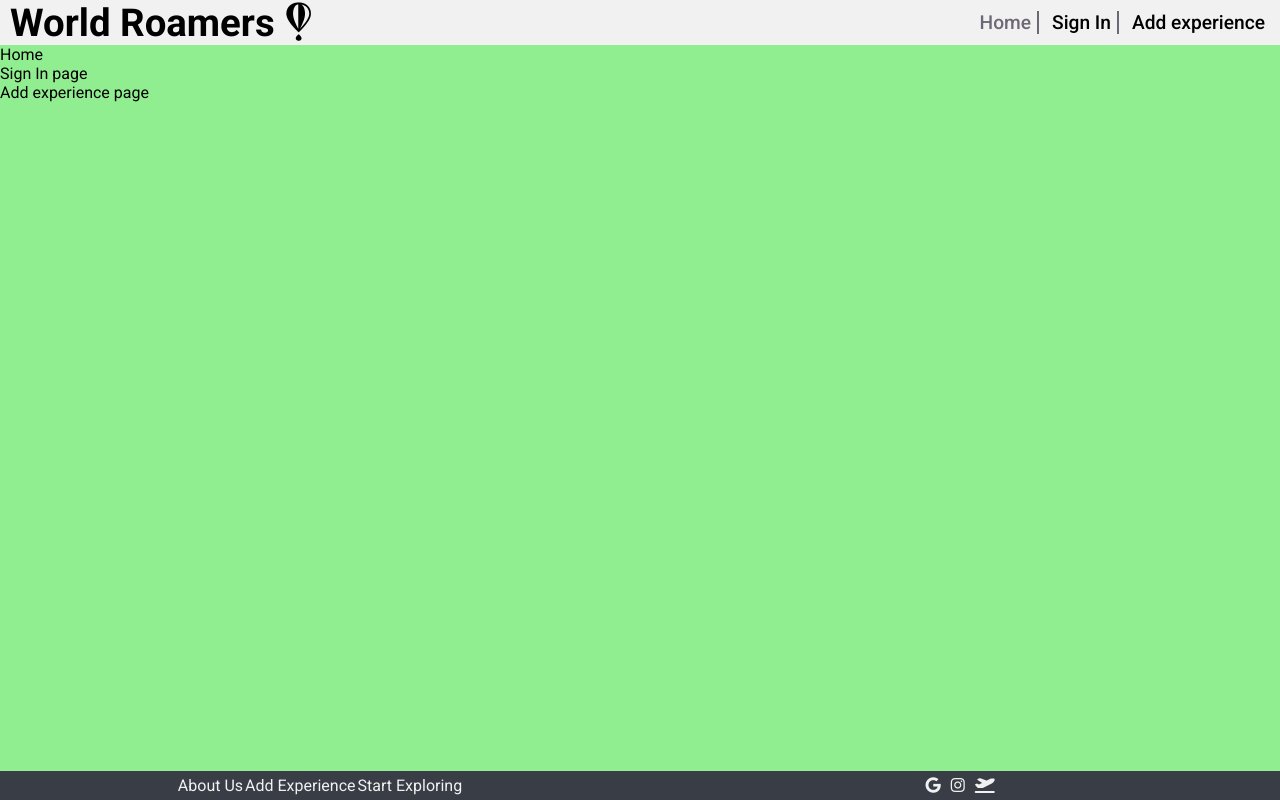
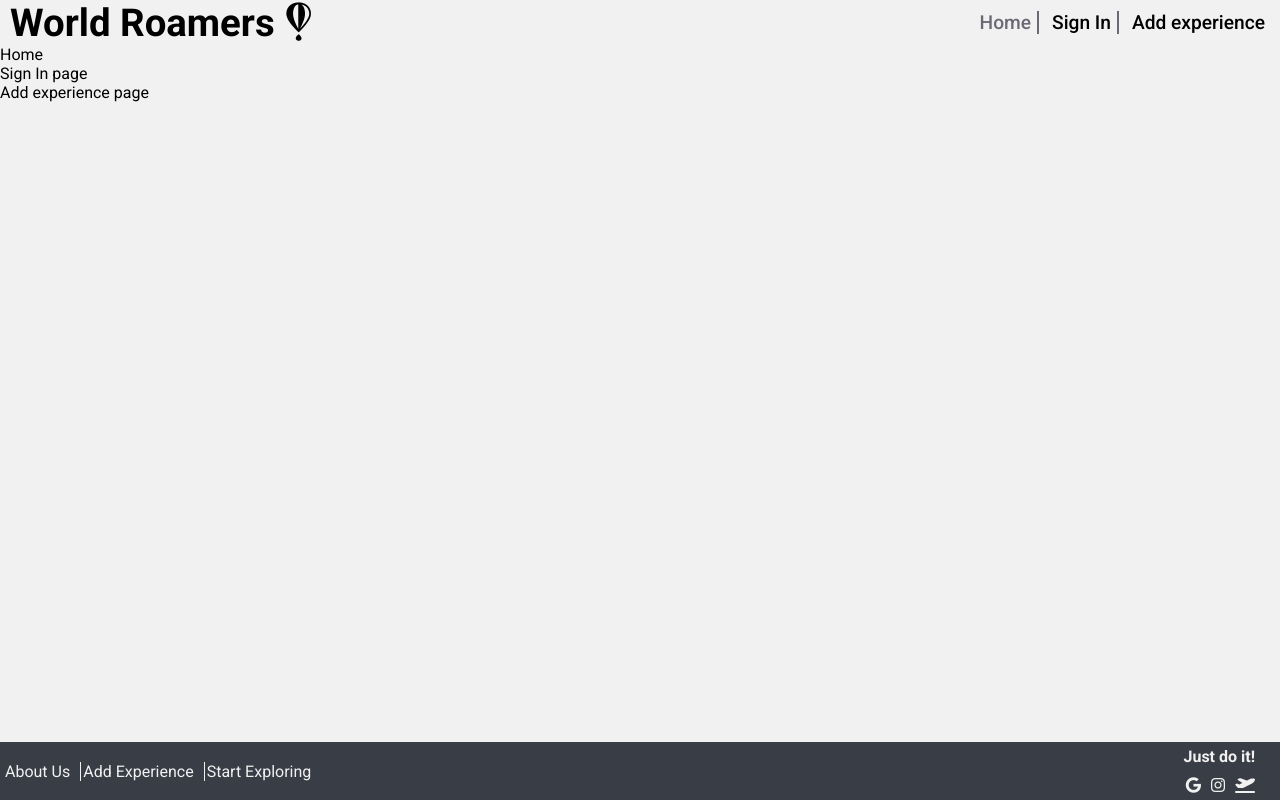
Before and after one commit to Joshuadrp/LetsGo, a plain HTML site: page index.html in a window 1280 px wide. Drawn offline with Linux system fonts and the light colour scheme.

Commit message:
added responsiveness to footer, desktop, need to improve landscape mobile

```diff
--- a/assets/css/style.css
+++ b/assets/css/style.css
@@ -87,7 +87,7 @@ nav {
 
 /* Main content */
 main {
-  background-color: lightgreen;
+  /* background-color: lightgreen; */
   flex: 1 0 auto;
   margin-top: 65px;
   overflow-y: auto;
@@ -121,14 +121,21 @@ footer {
   width: 100%;
   align-items: center;
 }
+#footer-icons > h4{
+  color: #f1f1f1;
+  width: 100%;
+  text-align: center;
+}
+#footer-icons > a{
+  color: #f1f1f1;
+}
 
-.footer a{
+#about > a{
   text-decoration: none;
   color: #f1f1f1;
 }
 
 /* Media Query for tablet size */
-
 @media screen and (min-width: 768px) {
   header {
     justify-content: space-between;
@@ -158,4 +165,23 @@ footer {
   main {
     margin-top: 45px;
   }
+
+  /* footer for tablets and -- desktops?*/
+  #about{
+    justify-content: flex-start;
+  }
+
+  #footer-icons{
+    justify-content: flex-end;
+    padding-right: 20px;
+  }
+  #footer-icons > h4{
+    text-align: end;
+  }
+
+  .footer{
+    border-right: 1px solid #f1f1f1;
+    padding-right: 10px;
+  }
+
 }
--- a/index.html
+++ b/index.html
@@ -47,12 +47,13 @@
     </main>
 
     <footer>
-      <div id="about" class="footer">
-        <a href="">About Us</a>
-        <a href="">Add Experience</a>
+      <div id="about">
+        <a href="" class="footer">About Us</a>
+        <a href="" class="footer">Add Experience</a>
         <a href="">Start Exploring</a>
       </div>
-      <div id="footer-icons" class="footer">
+      <div id="footer-icons">
+        <h4>Just do it!</h4>
         <a href="https://www.google.com/travel/flights" target="_blank"><i class="fab fa-google"></i></a>
         <a href="https://www.instagram.com/" target="_blank"><i class="fab fa-instagram"></i></a>
         <a href="https://www.ryanair.com/ie/en" target="_blank"><i class="fas fa-plane-departure"></i></a>
```
